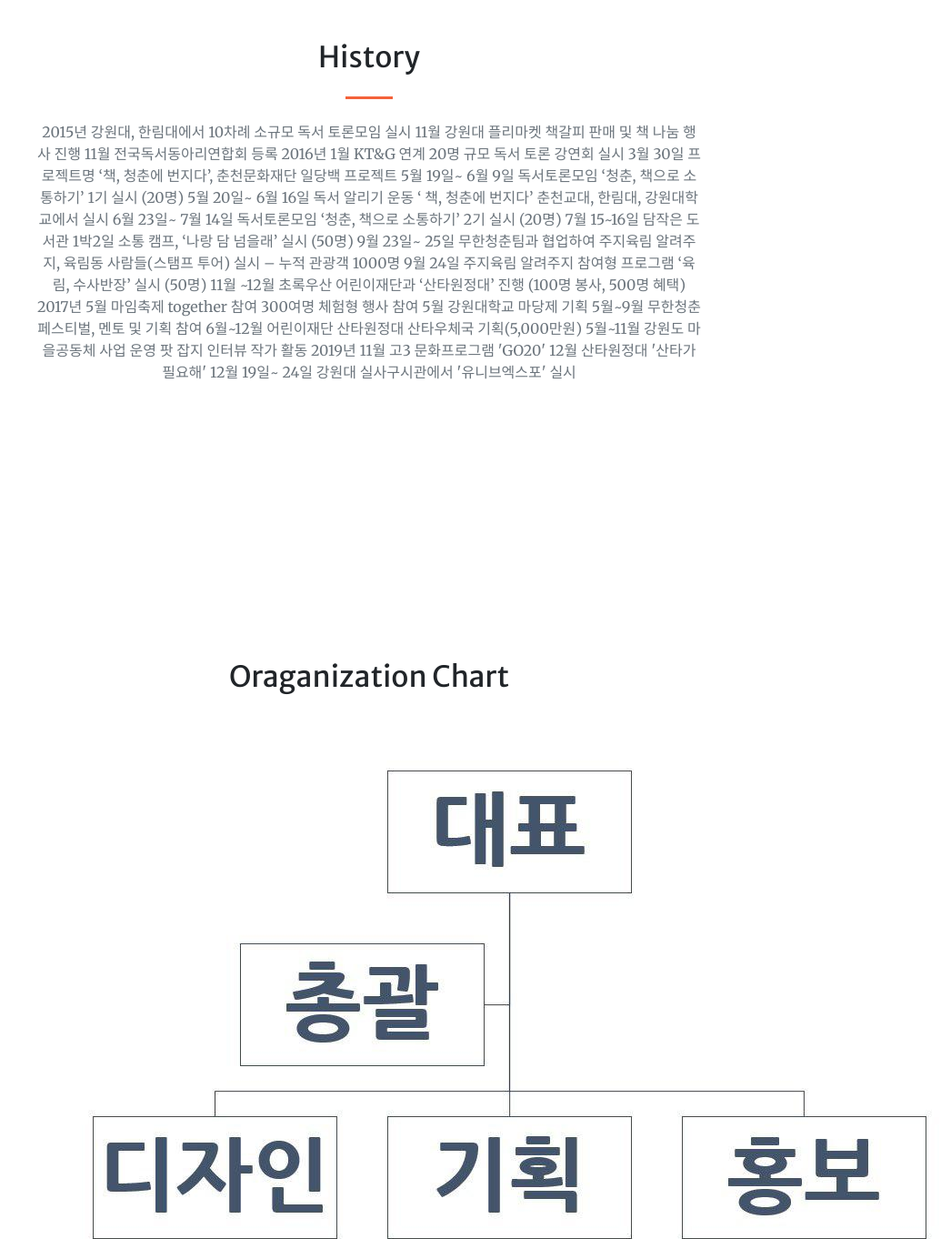
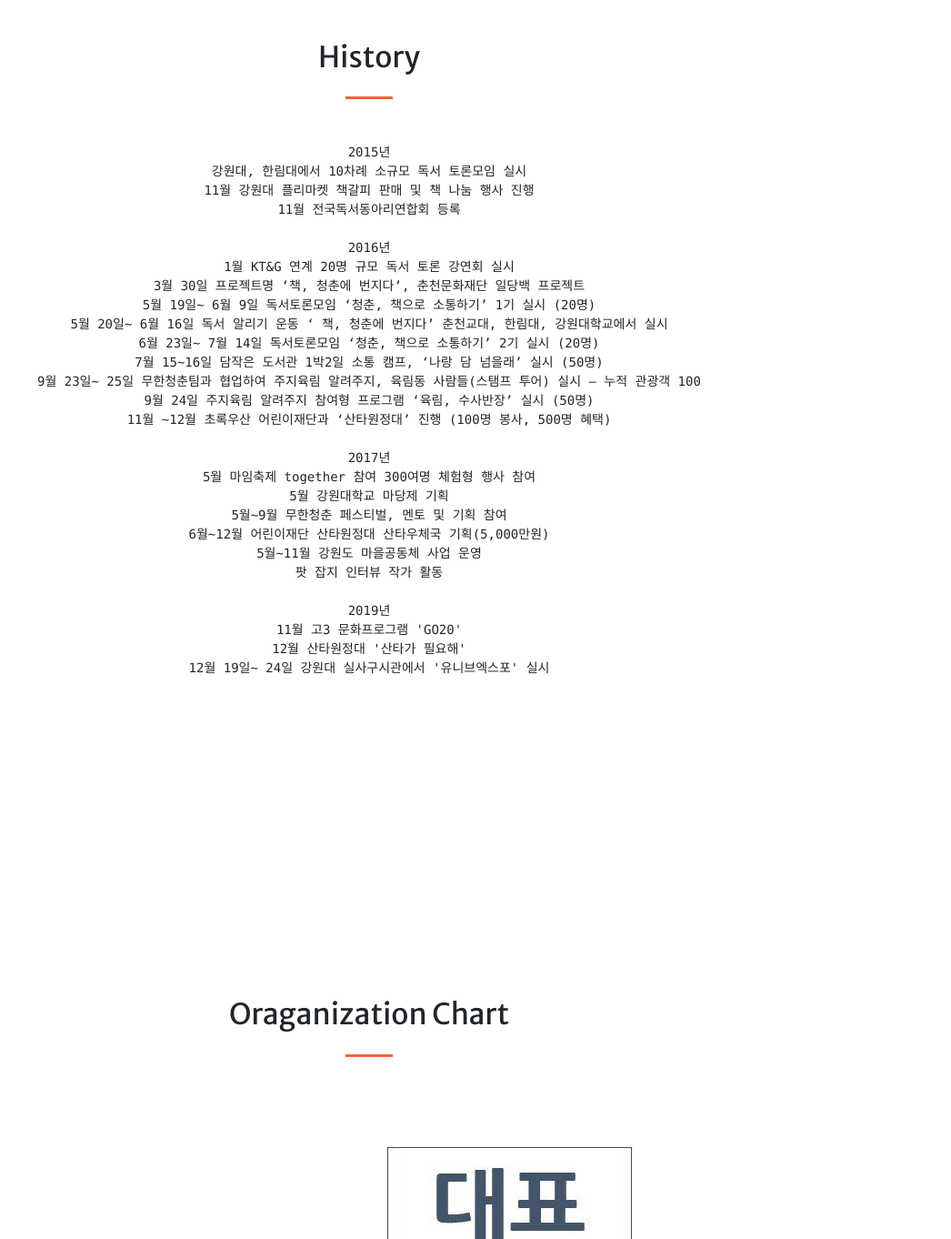
Before and after one commit to lava-35/lava-35.github.io, a website with bundled scripts: page index.html in a window 1280 px wide. Shown: the part 1880-3242 px from the top of the page at 91% size, without its empty margins (234-1280 px from the left). Built offline with nearby package versions, Linux system fonts and the light colour scheme.

Commit message:
Add files via upload

```diff
--- a/index.html
+++ b/index.html
@@ -134,6 +134,7 @@
           <h2 class="mt-0">History</h2>
           <hr class="divider my-4">
           <p class="text-muted mb-5">
+		  <pre>
 2015년
 강원대, 한림대에서 10차례 소규모 독서 토론모임 실시
 11월 강원대 플리마켓 책갈피 판매 및 책 나눔 행사 진행
@@ -161,7 +162,9 @@
 2019년
 11월 고3 문화프로그램 'GO20'
 12월 산타원정대 '산타가 필요해'
-12월 19일~ 24일 강원대 실사구시관에서 '유니브엑스포' 실시</p>
+12월 19일~ 24일 강원대 실사구시관에서 '유니브엑스포' 실시
+        </p>
+        </pre>
         </div>
       </div>
 	</div>
@@ -173,7 +176,8 @@
       <div class="row justify-content-center">
         <div class="col-lg-8 text-center">
           <h2 class="mt-0">Oraganization Chart</h2>
-		    <img src="img/chart.jpg" alt="Chart">
+		  <hr class="divider my-4">
+		   <img class="img-responsive center-block" src="img/chart.jpg" alt="Chart">
         </div>
       </div>
 	</div>
```
